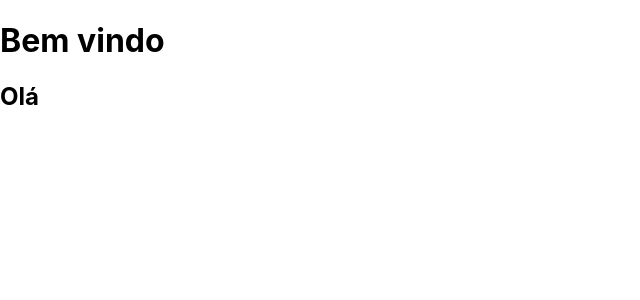
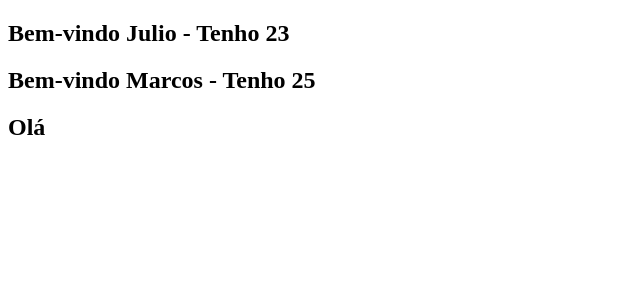
Before and after one commit to Julioclma/react-learning, a React (Create React App) app: page / in a window 1280 px wide. Shown: the top 300 px of the page, without its empty margins (0-640 px from the left). Built offline with nearby package versions, Linux system fonts and the light colour scheme.

Commit message:
props e components

```diff
--- a/src/App.js
+++ b/src/App.js
@@ -1,8 +1,19 @@
 export default function App() {
-return(
-  <div>
-    <h1>Bem vindo</h1>
-    <h2>Olá</h2>
-  </div>
-)
+
+  const Bemvindo = (props) => {
+    return (
+      <div>
+        <h2>Bem-vindo {props.name} - Tenho {props.age}</h2>
+      </div>
+    );
+  }
+
+
+  return (
+    <div>
+      <Bemvindo name="Julio" age="23" />
+      <Bemvindo name="Marcos" age="25" />
+      <h2>Olá</h2>
+    </div>
+  )
 }
--- a/src/index.css
+++ /dev/null
@@ -1,13 +0,0 @@
-body {
-  margin: 0;
-  font-family: -apple-system, BlinkMacSystemFont, 'Segoe UI', 'Roboto', 'Oxygen',
-    'Ubuntu', 'Cantarell', 'Fira Sans', 'Droid Sans', 'Helvetica Neue',
-    sans-serif;
-  -webkit-font-smoothing: antialiased;
-  -moz-osx-font-smoothing: grayscale;
-}
-
-code {
-  font-family: source-code-pro, Menlo, Monaco, Consolas, 'Courier New',
-    monospace;
-}
--- a/src/index.js
+++ b/src/index.js
@@ -1,8 +1,6 @@
 import React from 'react';
 import ReactDOM from 'react-dom/client';
-import './index.css';
 import App from './App';
-import reportWebVitals from './reportWebVitals';
 
 const root = ReactDOM.createRoot(document.getElementById('root'));
 root.render(
@@ -10,8 +8,3 @@ root.render(
     <App />
   </React.StrictMode>
 );
-
-// If you want to start measuring performance in your app, pass a function
-// to log results (for example: reportWebVitals(console.log))
-// or send to an analytics endpoint. Learn more: https://bit.ly/CRA-vitals
-reportWebVitals();
--- a/src/reportWebVitals.js
+++ /dev/null
@@ -1,13 +0,0 @@
-const reportWebVitals = onPerfEntry => {
-  if (onPerfEntry && onPerfEntry instanceof Function) {
-    import('web-vitals').then(({ getCLS, getFID, getFCP, getLCP, getTTFB }) => {
-      getCLS(onPerfEntry);
-      getFID(onPerfEntry);
-      getFCP(onPerfEntry);
-      getLCP(onPerfEntry);
-      getTTFB(onPerfEntry);
-    });
-  }
-};
-
-export default reportWebVitals;
```
Also changed, not shown: src/App.css (deleted, +0 -38 lines), src/setupTests.js (deleted, +0 -5 lines), src/logo.svg (deleted), 1 other file (tests, documents, lock files or other folders).
